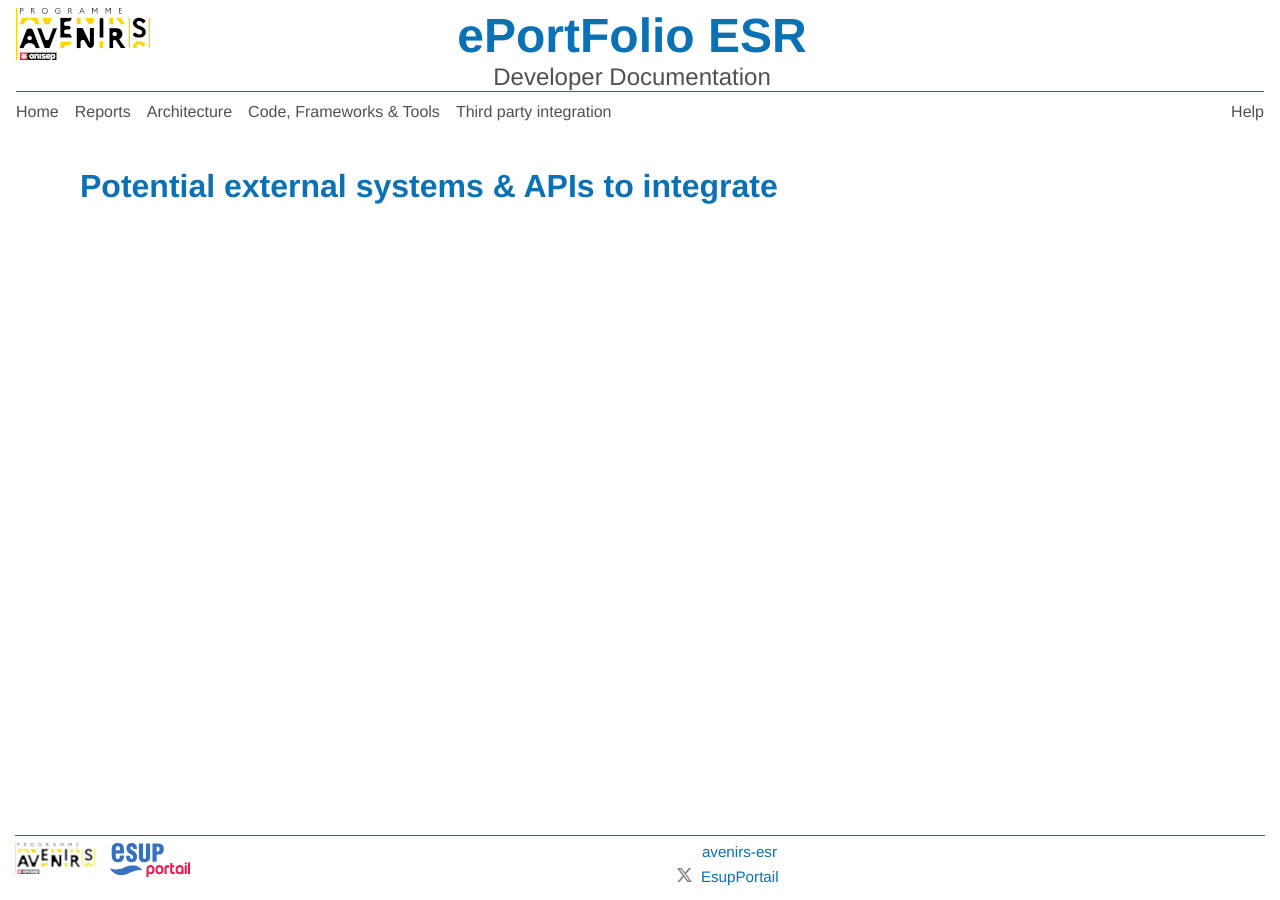
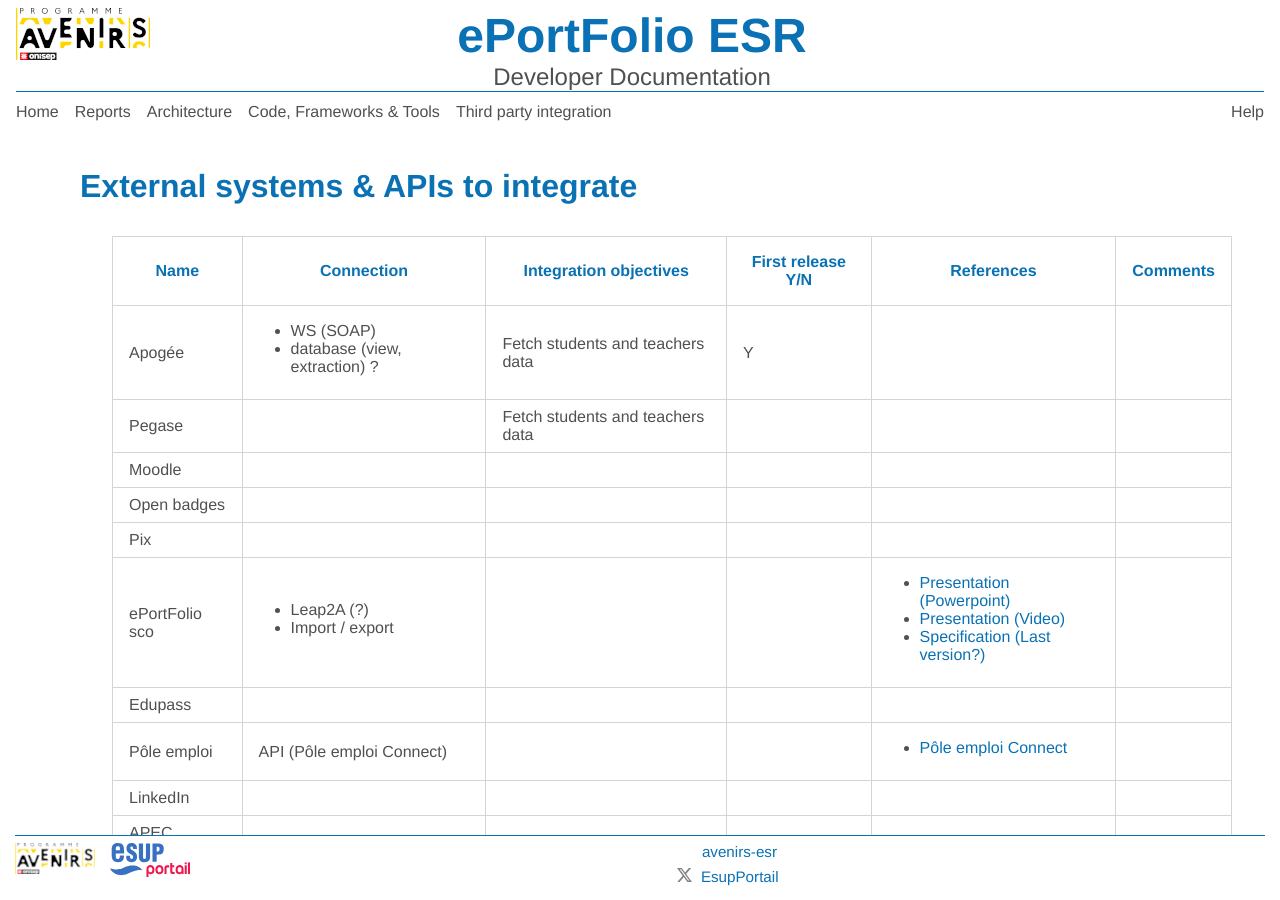
Before and after one commit to giraudin/dev-doc, a Jekyll site: the page built from pages/third-party-integration/extenal-api.markdown, in a window 1280 px wide. Built offline with Jekyll 4.4.1, drawn with Linux system fonts in a browser that asks for light colours.

Commit message:
docs: third party integration, initial list for potential external systems to integrate

```diff
--- a/_layouts/page.html
+++ b/_layouts/page.html
@@ -20,7 +20,7 @@ layout: default
     {%- endif -%}
   </header>
 
-  <div class="page-content">
+  <div class="page-content {{page.page_content_classes}}">
     {{ content }}
   </div>
 
--- a/assets/page.scss
+++ b/assets/page.scss
@@ -27,5 +27,23 @@
   flex: 1;
   align-items: flex-start;
   overflow: auto;
+  &.table-container {
+    table, th, tr, td{
+      border: 1px solid $grey-l;
+      border-collapse: collapse;
+    }
+
+    th {
+      color: $blue-esup;
+      padding:  1em;
+    }
+    tr {
+      color: $grey-d;
+      td {
+        padding: .5em 1em;
+      }
+    }
+
+  }
 
 }
--- a/pages/third-party-integration/extenal-api.markdown
+++ b/pages/third-party-integration/extenal-api.markdown
@@ -1,6 +1,132 @@
 ---
 layout: page
-title: Potential external systems & APIs to integrate
+title: External systems & APIs to integrate
 permalink: /integration-extern-api/
+page_content_classes: table-container
 
 ---
+
+<table>
+ <thead>
+<th>Name</th>
+<th>Connection</th>
+<th>Integration objectives</th>
+<th>First release Y/N</th>
+<th>References</th>
+<th>Comments</th>
+
+</thead>
+
+<tbody>
+
+<tr>
+<td>Apogée</td>
+<td>
+<ul>
+<li>WS (SOAP)</li>
+<li>database (view, extraction) ?</li>
+</ul>
+</td>
+<td>Fetch students and teachers data</td>
+<td>Y</td>
+<td></td>
+<td></td>
+</tr>
+
+<tr>
+<td>Pegase</td>
+<td>
+</td>
+<td>Fetch students and teachers data</td>
+<td></td>
+<td></td>
+<td></td>
+</tr>
+
+<tr>
+<td>Moodle</td>
+<td></td>
+<td></td>
+<td></td>
+<td></td>
+<td></td>
+</tr>
+
+<tr>
+<td>Open badges</td>
+<td></td>
+<td></td>
+<td></td>
+<td></td>
+<td></td>
+</tr>
+
+<tr>
+<td>Pix</td>
+<td></td>
+<td></td>
+<td></td>
+<td></td>
+<td></td>
+</tr>
+
+<tr>
+<td>ePortFolio sco</td>
+<td><ul>
+<li>Leap2A (?)</li>
+<li> Import / export</li>
+</ul></td>
+<td></td>
+<td></td>
+<td><ul>
+<li><a href="https://numerique.banq.qc.ca/patrimoine/details/52327/2222057" target="_blank">Presentation (Powerpoint)</a></li>
+<li><a href="https://monde.ccdmd.qc.ca/ressource/?id=65477" target="_blank">Presentation (Video)</a></li>
+<li><a href="https://cetis.org.uk/leap2/a/specification" target="_blank">Specification (Last version?)</a></li>
+
+</ul></td>
+<td></td>
+</tr>
+
+
+<tr>
+<td>Edupass</td>
+<td></td>
+<td></td>
+<td></td>
+<td></td>
+<td></td>
+</tr>
+
+<tr>
+<td>Pôle emploi</td>
+<td>API (Pôle emploi Connect)</td>
+<td></td>
+<td></td>
+<td><ul>
+<li><a href="https://pole-emploi.io/data/api/pole-emploi-connect" target="_blank">Pôle emploi Connect</a></li>
+</ul></td>
+<td></td>
+</tr>
+
+<tr>
+<td>LinkedIn</td>
+<td></td>
+<td></td>
+<td></td>
+<td></td>
+<td></td>
+</tr>
+
+
+<tr>
+<td>APEC</td>
+<td></td>
+<td></td>
+<td></td>
+<td></td>
+<td></td>
+</tr>
+
+
+</tbody>
+</table>
--- a/pages/third-party-integration/protocols-and-norms.markdown
+++ b/pages/third-party-integration/protocols-and-norms.markdown
@@ -1,6 +1,6 @@
 ---
 layout: page
-title: Potential protocols & norms to implement
+title: Protocols & norms to implement
 permalink: /integration-protocols/
 
 ---
--- a/pages/third-party-integration/third-party-integration.markdown
+++ b/pages/third-party-integration/third-party-integration.markdown
@@ -7,5 +7,5 @@ position: left
 order: 40
 ---
 
-- [Potential external systems & API](../integration-extern-api){:target="_blank"}
-- [Potential protocols & norms](../integration-protocols ){:target="_blank"}
+- [External systems & API](../integration-extern-api)
+- [Protocols & norms](../integration-protocols )
```
